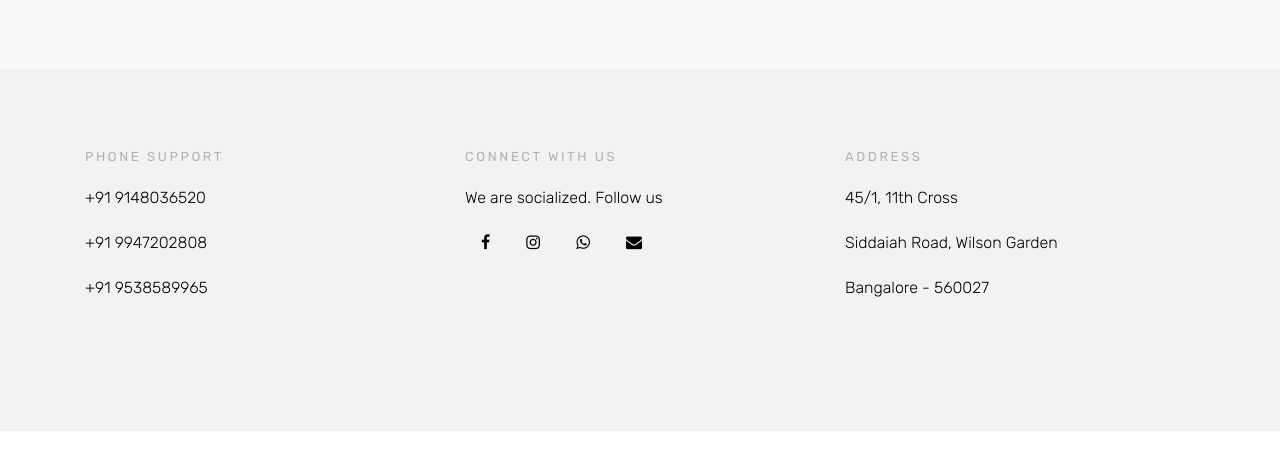
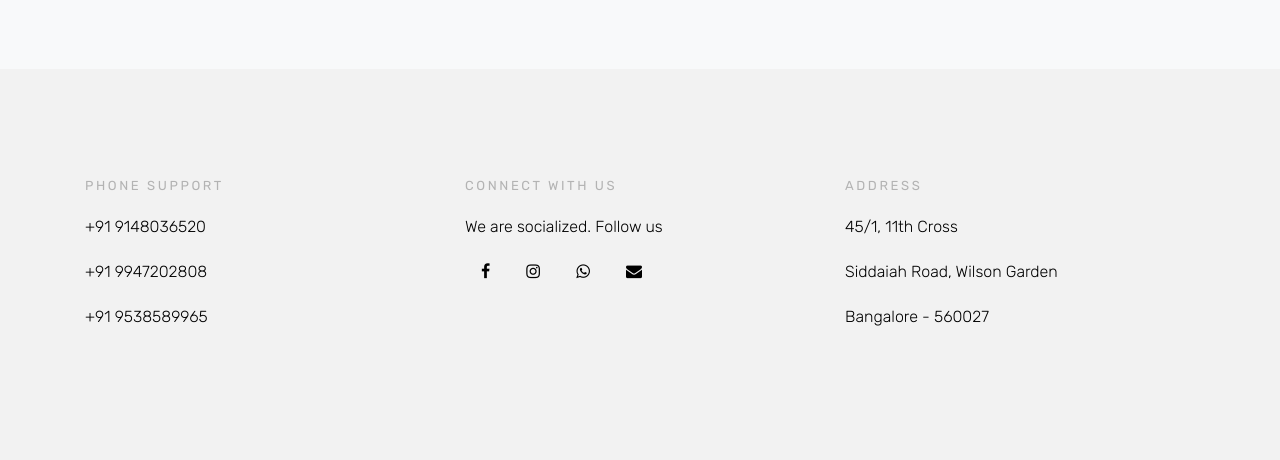
Before and after one commit to keerthy2/HotelRelianceSuits, a plain HTML site: page index.html in a window 1280 px wide. Shown: the part 1887-2347 px from the top of the page. Before the commit the page ends 2318 px from the top, so only its background shows below. Drawn offline with nearby package versions, Linux system fonts and the light colour scheme.

Commit message:
initial commit

```diff
--- a/index.html
+++ b/index.html
@@ -127,13 +127,13 @@
     <footer class="site-footer">
       <div class="container">
         <div class="row mb-5">
-          <div class="col-md-4">
+          <div class="col-md-4"> <br>
             <h3>Phone Support</h3>
             <p class="lead"><a href="tel://">+91 9148036520</a></p>
             <p class="lead"><a href="tel://">+91 9947202808</a></p>
             <p class="lead"><a href="tel://">+91 9538589965</a></p>
           </div>
-          <div class="col-md-4">
+          <div class="col-md-4"> <br>
             <h3>Connect With Us</h3>
             <p>We are socialized. Follow us</p>
             <p>
@@ -143,7 +143,7 @@
               <a href="#" class="p-3"><span class="fa fa-envelope"></span></a>
             </p>
           </div>
-          <div class="col-md-4">
+          <div class="col-md-4"> <br>
             <h3>Address</h3>
             <p>45/1, 11th Cross</p>
             <p>Siddaiah Road, Wilson Garden</p>
```
